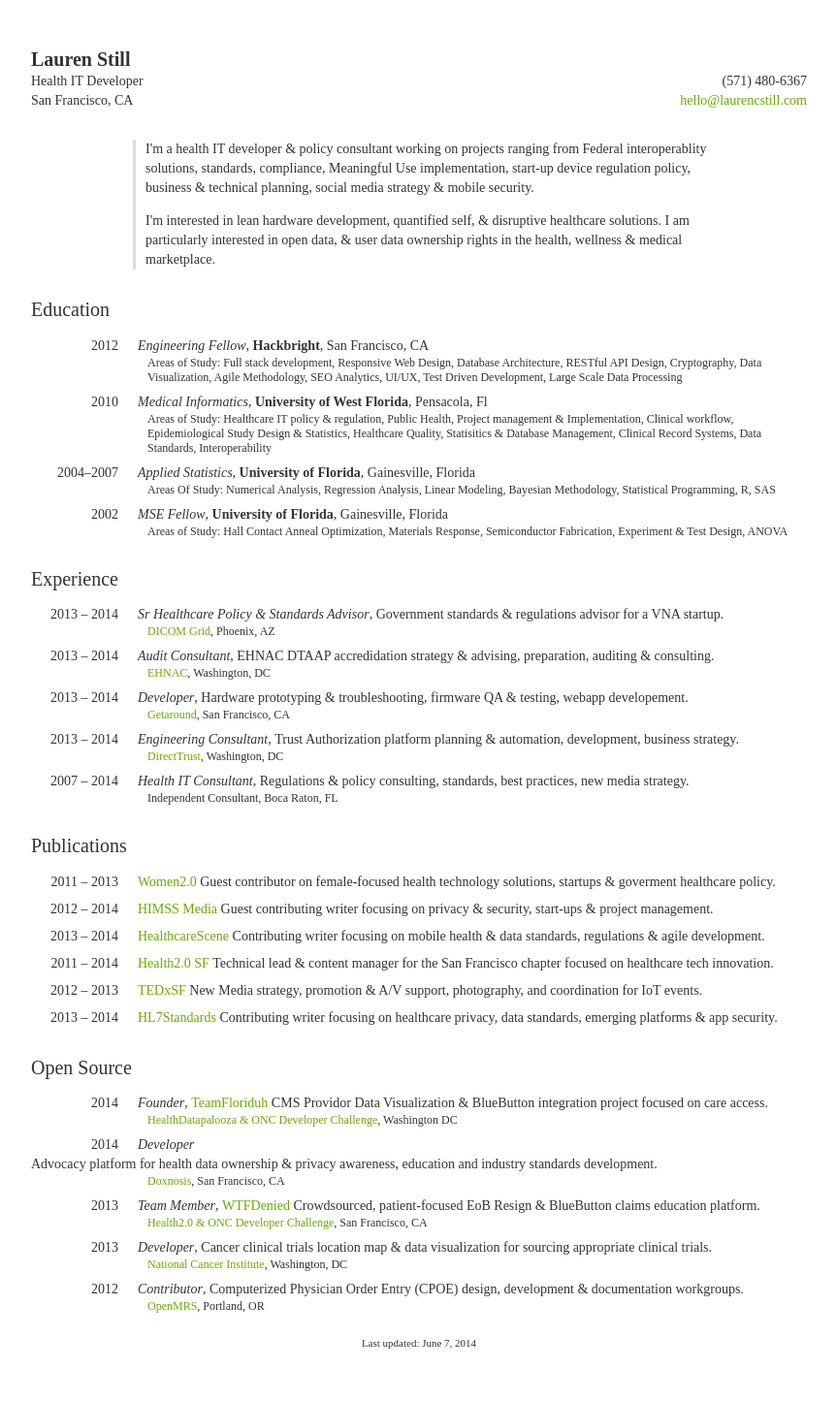
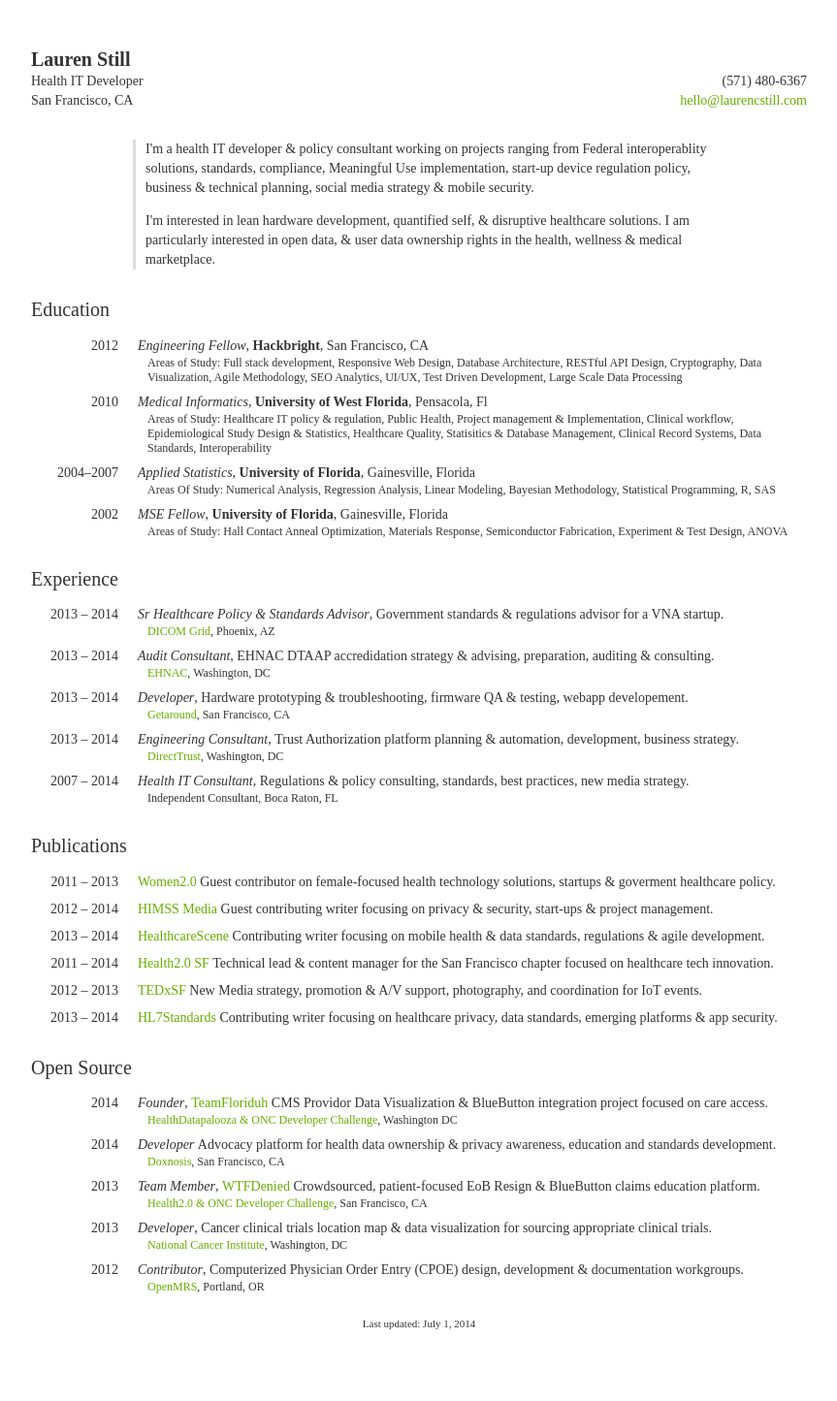
Before and after one commit to laurenstill/laurenstill.github.io, a Jekyll site: the page cv/index.html, which Jekyll copies as it is, in a window 1280 px wide. Shown: the whole page at 97% size, without its empty margins (208-1071 px from the left). Built offline with Jekyll 4.4.1, drawn with Linux system fonts in a browser that asks for light colours; comment, search, counter and statistics services are not loaded.

Commit message:
Update index.html

```diff
--- a/cv/index.html
+++ b/cv/index.html
@@ -184,7 +184,7 @@
                 <li>
                     <span class="date">2014</span>
                     <span class="position">Developer</span>
-                    <span class="project">Advocacy platform for health data ownership &amp; privacy awareness, education and industry standards development.</span>
+                    <span class="project">Advocacy platform for health data ownership &amp; privacy awareness, education and standards development.</span>
                     <span class="meta">
                     <a href="http://www.doxnosis.org">Doxnosis</a>, San Francisco, CA<br>
                     </span>
@@ -226,7 +226,7 @@
 
 
         <footer>
-            Last updated: June 7, 2014
+            Last updated: July 1, 2014
         </footer>
 
     </div>
```
